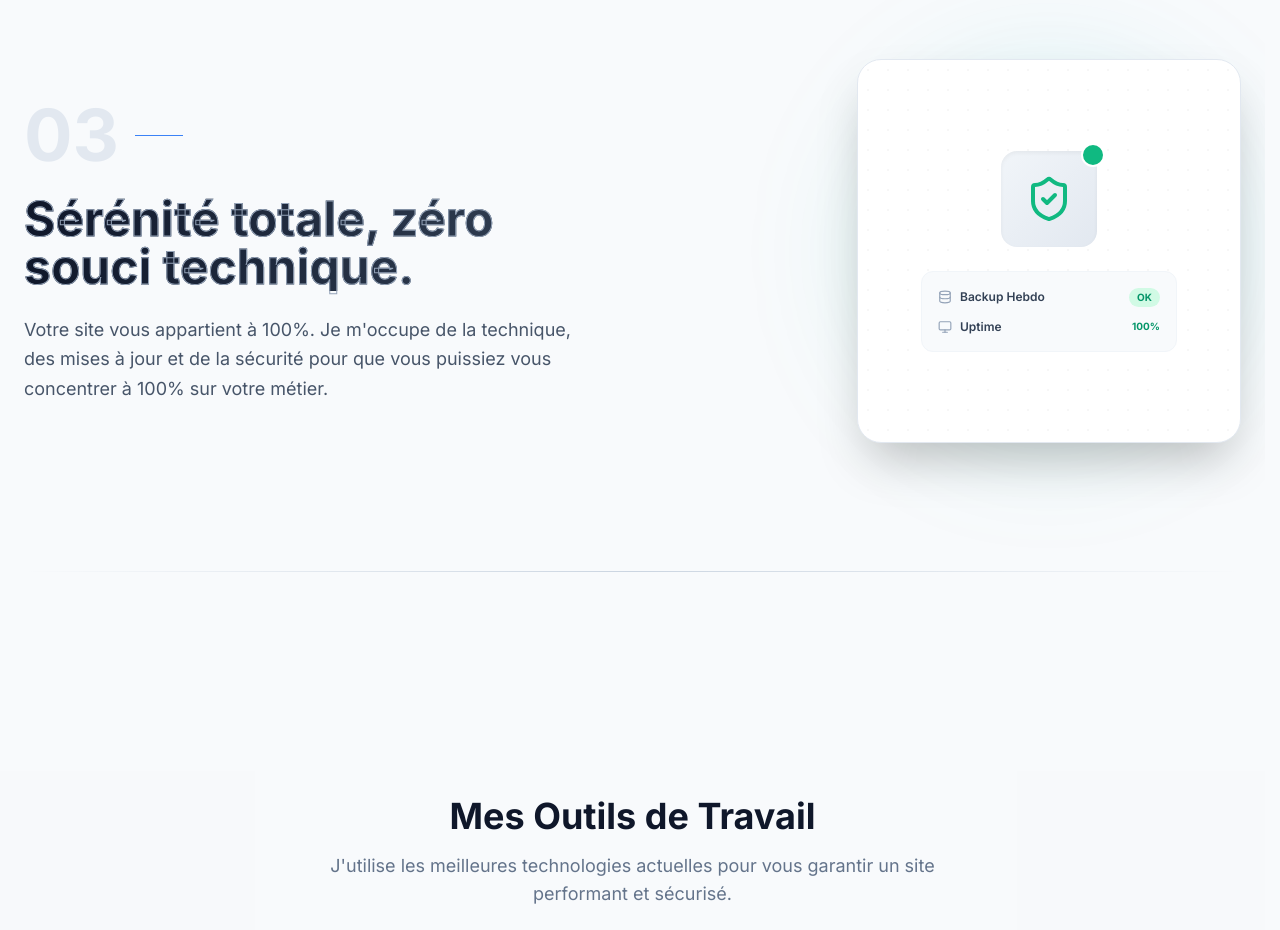
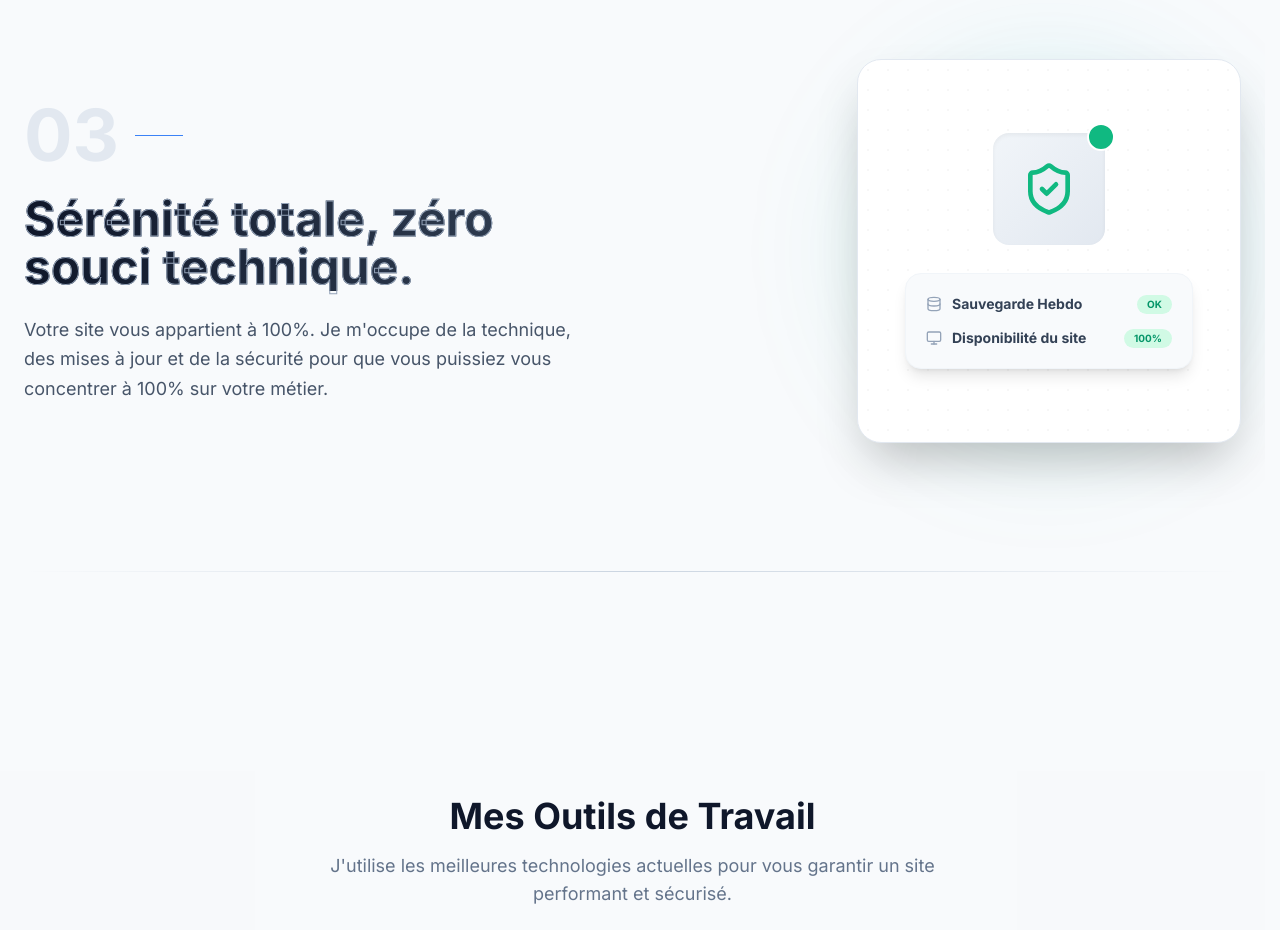
Before and after one commit to julien-lambin/portfolio-julien, a React (Vite) app: page / in a window 1280 px wide. Shown: the part 3700-4630 px from the top of the page. Built offline with nearby package versions, Linux system fonts and the light colour scheme.

Commit message:
style: refine maintenance visual to intermediate size for better balance

```diff
--- a/components/StrategicAccompaniment.tsx
+++ b/components/StrategicAccompaniment.tsx
@@ -223,27 +223,27 @@ const MaintenanceVisual = () => (
 
              {/* Abstract Server / Shield */}
              <div className="relative z-10 text-center">
-                <div className="w-24 h-24 mx-auto bg-gradient-to-br from-slate-100 to-slate-200 dark:from-slate-800 dark:to-slate-900 rounded-2xl flex items-center justify-center shadow-inner mb-6 relative">
-                    <ShieldCheck size={48} className="text-emerald-500" />
-                    <div className="absolute -top-2 -right-2 w-6 h-6 bg-emerald-500 rounded-full flex items-center justify-center border-2 border-white dark:border-slate-900">
+                <div className="w-28 h-28 mx-auto bg-gradient-to-br from-slate-100 to-slate-200 dark:from-slate-800 dark:to-slate-900 rounded-2xl flex items-center justify-center shadow-inner mb-7 relative">
+                    <ShieldCheck size={56} className="text-emerald-500" />
+                    <div className="absolute -top-2.5 -right-2.5 w-7 h-7 bg-emerald-500 rounded-full flex items-center justify-center border-2 border-white dark:border-slate-900">
                         <div className="w-2 h-2 bg-white rounded-full animate-ping"></div>
                     </div>
                 </div>
 
-                <div className="bg-slate-50 dark:bg-slate-800 rounded-xl p-4 border border-slate-100 dark:border-slate-700 w-64">
-                    <div className="flex items-center justify-between mb-3">
-                        <div className="flex items-center gap-2">
-                            <Database size={14} className="text-slate-400" />
-                            <span className="text-xs font-semibold text-slate-700 dark:text-slate-300">Backup Hebdo</span>
+                <div className="bg-slate-50 dark:bg-slate-800 rounded-2xl p-5 border border-slate-100 dark:border-slate-700 w-72 shadow-lg">
+                    <div className="flex items-center justify-between mb-3.5">
+                        <div className="flex items-center gap-2.5">
+                            <Database size={16} className="text-slate-400" />
+                            <span className="text-sm font-bold text-slate-700 dark:text-slate-300">Sauvegarde Hebdo</span>
                         </div>
-                        <span className="text-[10px] text-emerald-600 font-bold bg-emerald-100 dark:bg-emerald-900/30 px-2 py-0.5 rounded-full">OK</span>
+                        <span className="text-[10px] text-emerald-600 font-bold bg-emerald-100 dark:bg-emerald-900/40 px-2.5 py-0.5 rounded-full">OK</span>
                     </div>
                      <div className="flex items-center justify-between">
-                        <div className="flex items-center gap-2">
-                            <Monitor size={14} className="text-slate-400" />
-                            <span className="text-xs font-semibold text-slate-700 dark:text-slate-300">Uptime</span>
+                        <div className="flex items-center gap-2.5">
+                            <Monitor size={16} className="text-slate-400" />
+                            <span className="text-sm font-bold text-slate-700 dark:text-slate-300">Disponibilité du site</span>
                         </div>
-                        <span className="text-[10px] text-emerald-600 font-bold">100%</span>
+                        <span className="text-[10px] text-emerald-600 font-bold bg-emerald-100 dark:bg-emerald-900/40 px-2.5 py-0.5 rounded-full">100%</span>
                     </div>
                 </div>
              </div>
--- a/constants.ts
+++ b/constants.ts
@@ -71,30 +71,3 @@ export const PROJECTS: Project[] = [
     demoUrl: 'https://chromewebstore.google.com/detail/yt-marker-youtube-timesta/aefdjejbkmjhdocmbmimijdaeampdcjk'
   }
 ];
-
-export const SERVICES: Service[] = [
-  {
-    id: 'dev',
-    title: 'Création de Site Web',
-    description: 'Des sites vitrines modernes ou des boutiques en ligne pour présenter votre activité et vendre vos services.',
-    icon: 'code'
-  },
-  {
-    id: 'seo',
-    title: 'Visibilité Google',
-    description: 'Soyez présent là où vos clients vous cherchent. J\'optimise votre placement pour attirer plus de visiteurs qualifiés.',
-    icon: 'search'
-  },
-  {
-    id: 'maintenance',
-    title: 'Suivi & Sécurité',
-    description: 'Je veille sur votre site au quotidien : mises à jour, sauvegardes et dépannage rapide en cas de besoin.',
-    icon: 'shield'
-  },
-  {
-    id: 'branding',
-    title: 'Identité Visuelle',
-    description: 'Création de votre logo et d\'une charte graphique qui vous ressemble pour une image pro et rassurante.',
-    icon: 'pen'
-  }
-];
```
